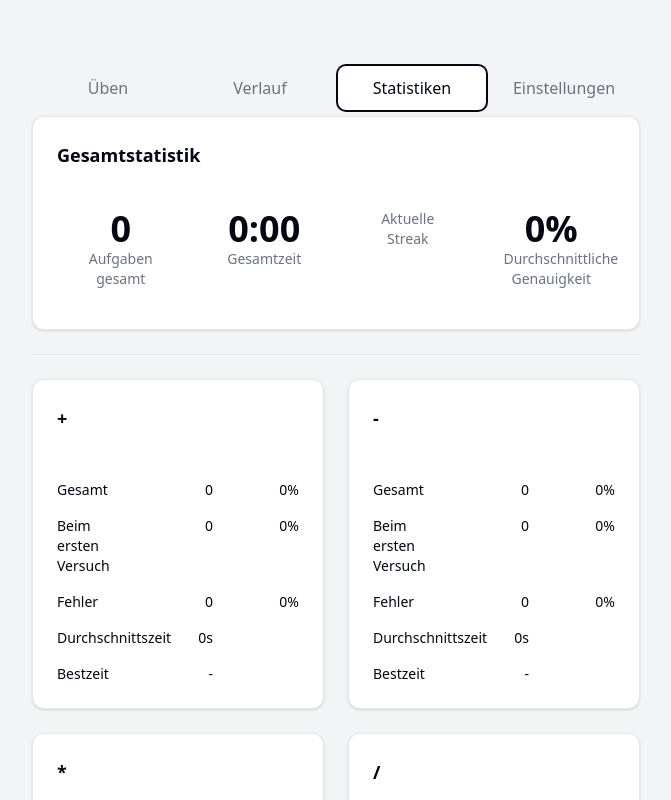
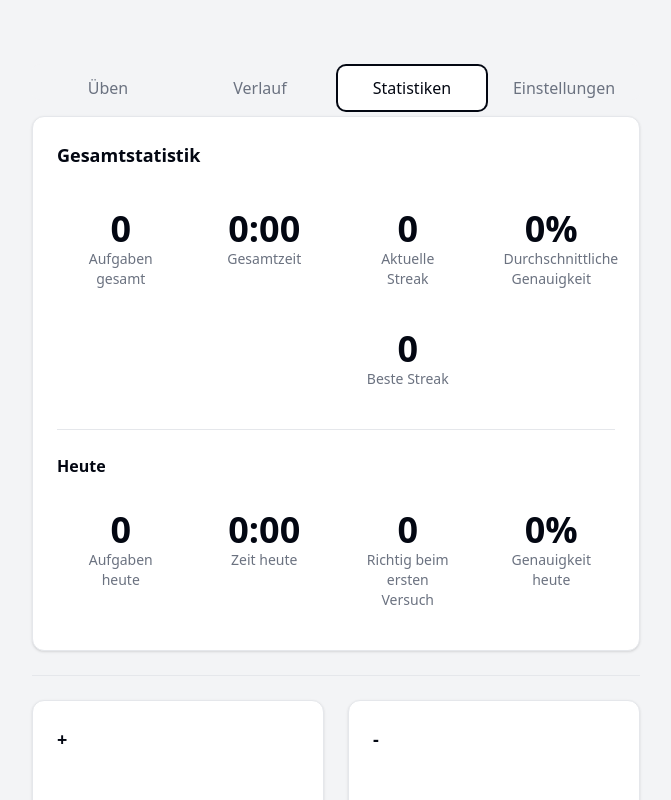
Before and after one commit to hanofzelbri/calculation-trainer, a React (Vite) app: page / in a window 1280 px wide. Both pictures are taken after a click on the tab "Statistiken". Shown: the top 800 px of the page, without its empty margins (304-975 px from the left). Built offline with nearby package versions, Linux system fonts and the light colour scheme.

Commit message:
fix statistic values

```diff
--- a/src/components/StatisticsView.tsx
+++ b/src/components/StatisticsView.tsx
@@ -46,6 +46,16 @@ const OperationStatsCard: React.FC<{ operation: Operation }> = ({ operation }) =
                     <div className="text-sm text-right">{Math.round((stats.totalErrors / stats.totalProblems) * 100 || 0)}%</div>
                 </div>
                 <div className="grid grid-cols-3 gap-4 mb-4">
+                    <div className="text-sm">Aktuelle Streak</div>
+                    <div className="text-sm text-right">{stats.currentStreak}</div>
+                    <div className="text-sm text-right"></div>
+                </div>
+                <div className="grid grid-cols-3 gap-4 mb-4">
+                    <div className="text-sm">Beste Streak</div>
+                    <div className="text-sm text-right">{stats.bestStreak}</div>
+                    <div className="text-sm text-right"></div>
+                </div>
+                <div className="grid grid-cols-3 gap-4 mb-4">
                     <div className="text-sm">Durchschnittszeit</div>
                     <div className="text-sm text-right">{Math.round(stats.averageTime / 1000)}s</div>
                     <div className="text-sm text-right"></div>
@@ -62,6 +72,12 @@ const OperationStatsCard: React.FC<{ operation: Operation }> = ({ operation }) =
 
 const GlobalStats: React.FC = () => {
     const statistics = useStatisticsStore((state) => state.statistics);
+    const today = new Date().toISOString().split('T')[0];
+    const todayStats = statistics.dailyStats.find(ds => ds.date === today);
+
+    const todayAccuracy = todayStats
+        ? Math.round((todayStats.correctFirstTry / todayStats.totalProblems) * 100) || 0
+        : 0;
 
     return (
         <Card>
@@ -69,6 +85,7 @@ const GlobalStats: React.FC = () => {
                 <h3 className="text-lg font-semibold">Gesamtstatistik</h3>
             </CardHeader>
             <CardContent>
+                <div className="space-y-6">
                     <div className="grid grid-cols-2 md:grid-cols-4 gap-4">
                         <StatCard
                             value={statistics.totalProblemsAllTime}
@@ -76,12 +93,38 @@ const GlobalStats: React.FC = () => {
                         <StatCard
                             value={formatTime(statistics.totalTimeSpentAllTime)}
                             description="Gesamtzeit" />
+                        <div className="space-y-2">
                             <StatCard
                                 value={statistics.currentStreak}
                                 description="Aktuelle Streak" />
                             <StatCard
+                                value={statistics.bestStreak}
+                                description="Beste Streak" />
+                        </div>
+                        <StatCard
                             value={`${Math.round(statistics.averageAccuracy)}%`}
                             description="Durchschnittliche Genauigkeit" />
+                    </div>
+
+                    <Separator />
+
+                    <div>
+                        <h4 className="text-md font-semibold mb-4">Heute</h4>
+                        <div className="grid grid-cols-2 md:grid-cols-4 gap-4">
+                            <StatCard
+                                value={todayStats?.totalProblems || 0}
+                                description="Aufgaben heute" />
+                            <StatCard
+                                value={formatTime(todayStats?.totalTimeSpent || 0)}
+                                description="Zeit heute" />
+                            <StatCard
+                                value={todayStats?.correctFirstTry || 0}
+                                description="Richtig beim ersten Versuch" />
+                            <StatCard
+                                value={`${todayAccuracy}%`}
+                                description="Genauigkeit heute" />
+                        </div>
+                    </div>
                 </div>
             </CardContent>
         </Card>
--- a/src/store/calculatorStore.ts
+++ b/src/store/calculatorStore.ts
@@ -139,7 +139,7 @@ export const useCalculatorStore = create<CalculatorStore>((set, get) => ({
             duration,
             isCorrect,
             state.isFirstAttempt,
-            isCorrect // isFinalAttempt is true when the answer is correct
+            true  // Always treat it as final attempt to reset streak on wrong answers
         );
 
         if (isCorrect) {
--- a/src/store/statisticsStore.ts
+++ b/src/store/statisticsStore.ts
@@ -10,6 +10,8 @@ const createInitialOperationStats = (): OperationStats => ({
     totalTimeSpent: 0,
     averageTime: 0,
     bestTime: Infinity,
+    currentStreak: 0,
+    bestStreak: 0,
 });
 
 const createInitialStats = (): Statistics => ({
@@ -24,6 +26,9 @@ const createInitialStats = (): Statistics => ({
     dailyStats: [],
     averageAccuracy: 0,
     lastUpdated: new Date().toISOString(),
+    currentStreak: 0,
+    bestStreak: 0,
+    lastCorrectAnswer: null,
 });
 
 interface StatisticsStore {
@@ -50,13 +55,18 @@ export const useStatisticsStore = create<StatisticsStore>()(
                 isFirstTry: boolean,
                 isFinalAttempt: boolean
             ) => {
-                if (!isFinalAttempt) return;
+                if (!isFinalAttempt && !(isCorrect && isFirstTry)) return;
 
                 set((state) => {
                     const stats = { ...state.statistics };
                     const opStats = { ...stats.operationStats[operation] };
 
-                    opStats.totalProblems++;
+                    // Only increment total problems when the answer is correct
+                    if (isCorrect) {
+                        opStats.totalProblems++;
+                        stats.totalProblemsAllTime++;
+                    }
+
                     if (isFirstTry && isCorrect) {
                         opStats.correctFirstTry++;
                     }
@@ -69,15 +79,37 @@ export const useStatisticsStore = create<StatisticsStore>()(
                         opStats.totalErrors++;
                     }
 
+                    // Update operation-specific streak - only reset on final wrong attempt
+                    if (isCorrect && isFirstTry) {
+                        opStats.currentStreak++;
+                        opStats.bestStreak = Math.max(opStats.currentStreak, opStats.bestStreak);
+                    } else if (isFinalAttempt && !isCorrect) {
+                        // Save best streak before resetting current streak
+                        opStats.bestStreak = Math.max(opStats.currentStreak, opStats.bestStreak);
+                        opStats.currentStreak = 0;
+                    }
+
+                    // Update global streak - only reset on final wrong attempt
+                    if (isCorrect && isFirstTry) {
+                        stats.currentStreak++;
+                        stats.bestStreak = Math.max(stats.currentStreak, stats.bestStreak);
+                    } else if (isFinalAttempt && !isCorrect) {
+                        // Save best streak before resetting current streak
+                        stats.bestStreak = Math.max(stats.currentStreak, stats.bestStreak);
+                        stats.currentStreak = 0;
+                    }
+
                     const today = new Date().toISOString().split('T')[0];
                     let dailyStats = [...stats.dailyStats];
-                    let todayStats = dailyStats.find((ds) => ds.date === today);
+                    const todayStatsIndex = dailyStats.findIndex((ds) => ds.date === today);
+                    let todayStats;
 
-                    if (!todayStats) {
+                    if (todayStatsIndex === -1) {
                         todayStats = {
                             date: today,
                             totalProblems: 0,
                             totalTimeSpent: 0,
+                            correctFirstTry: 0,
                             operationBreakdown: {
                                 [Operation.Addition]: 0,
                                 [Operation.Subtraction]: 0,
@@ -85,14 +117,26 @@ export const useStatisticsStore = create<StatisticsStore>()(
                                 [Operation.Division]: 0,
                             },
                         };
-                        dailyStats.push(todayStats);
+                        dailyStats.unshift(todayStats);
+                    } else {
+                        todayStats = dailyStats[todayStatsIndex];
+                        // Remove the old entry and add the updated one at the beginning
+                        dailyStats.splice(todayStatsIndex, 1);
+                        dailyStats.unshift(todayStats);
                     }
 
-                    todayStats.totalProblems++;
+                    // Only increment total problems in daily stats when the answer is correct
+                    if (isCorrect) {
+                        todayStats.totalProblems++;
+                        todayStats.operationBreakdown[operation]++;
+                    }
+
                     todayStats.totalTimeSpent += timeSpent;
-                    todayStats.operationBreakdown[operation]++;
+                    if (isFirstTry && isCorrect) {
+                        todayStats.correctFirstTry++;
+                    }
 
-                    stats.totalProblemsAllTime++;
+                    stats.dailyStats = dailyStats;
                     stats.totalTimeSpentAllTime += timeSpent;
                     stats.operationStats[operation] = opStats;
 
--- a/src/types/statistics.ts
+++ b/src/types/statistics.ts
@@ -7,12 +7,15 @@ export interface OperationStats {
     totalTimeSpent: number; // in milliseconds
     averageTime: number; // in milliseconds
     bestTime: number; // in milliseconds
+    currentStreak: number;
+    bestStreak: number;
 }
 
 export interface DailyStats {
     date: string;
     totalProblems: number;
     totalTimeSpent: number;
+    correctFirstTry: number;
     operationBreakdown: Record<Operation, number>;
 }
 
@@ -23,4 +26,6 @@ export interface Statistics {
     dailyStats: DailyStats[];
     averageAccuracy: number;
     lastUpdated: string;
+    currentStreak: number;
+    bestStreak: number;
 }
```
Lines whose indentation alone changed are shown as unchanged.
